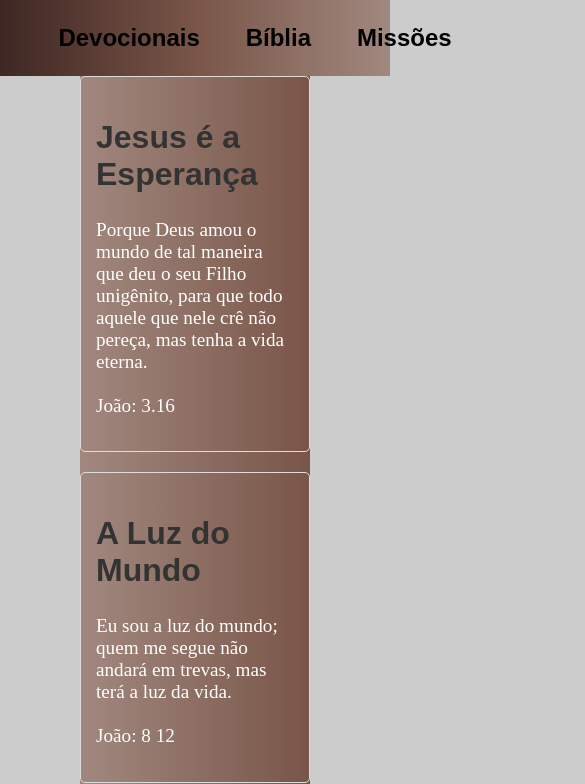
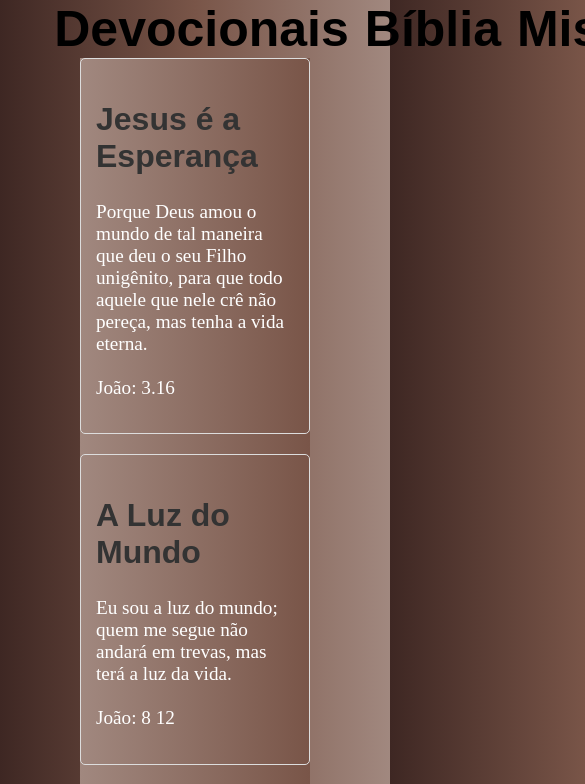
Before and after one commit to Jhonatan-prog-995/pao-diario, a plain HTML site: page index.html in a window 390 px wide. Shown: the top 784 px of the page, 585 px wide, since content can reach past the window. Drawn offline with Linux system fonts and the light colour scheme.

Commit message:
ajuste responsivo do header

```diff
--- a/index.html
+++ b/index.html
@@ -8,6 +8,7 @@
 </head>
 <body>
     <header>
+        <div class="cabecalho">
             <img src="img/logo.jpg" alt="">
             <nav>
                 <ul>
@@ -16,6 +17,7 @@
                     <li><a href="#">Missões</a></li>
                 </ul>
             </nav>
+        </div>
     </header>
 
     <div id="devocional"></div>
--- a/style.css
+++ b/style.css
@@ -4,9 +4,15 @@ body {
     background: linear-gradient(to right, #3e2723, #795548, #a1887f);
   }
 
+.cabecalho{
+    display: flex;
+    margin: 0 5rem;
+}
+
 header{
     display: flex;
     justify-content: center;
+    width: 100%;
 }
 
 header img{
@@ -29,15 +35,14 @@ nav{
 }
 
 ul {
-    height: 100%;
     list-style: none;
     display: flex;
-    width: 100%;
-    justify-content: center;
+    width: 80%;
+    justify-content: space-between;
     align-items: center;
-    gap: 20%;
+    padding: 0;
+    margin: 0;
 }
-
 ul li a {
     font-size: 50px;
     text-decoration: none;
@@ -86,85 +91,4 @@ ul li a:hover {
 
 
 /* ____________________________________________ */
-/* especionar */
-
-/* Estilos para telas até 1024px (tablets e dispositivos com telas médias) */
-@media screen and (max-width: 1620px) {
-    body {
-        background: linear-gradient(to right, #3e2723, #795548, #a1887f);  /* Muda a cor do fundo para telas menores */
-    }
-
-    header {
-        background: linear-gradient(to right, #3e2723, #795548, #a1887f);
-
-    }
-    nav{
-        width: 80%;
-    }
-    header img{
-        width: 20%;
-        margin-left: 80px;
-    }
-
-    ul {
-        height: 100%;
-        list-style: none;
-        display: flex;
-        width: 50%;
-        justify-content: center;
-        align-items: center;
-        gap: 20%;
-    }
-    ul li a {
-        font-size: 1.5rem;
-        text-decoration: none;
-        color: black;
-        font-weight: bold;
-        font-family: Arial, sans-serif;
-        padding: 8px;
-        border-radius: 4rem;
-        transition: all 0.6s ease;
-        outline: none;
-    }
-}
-
-/* Estilos para telas até 768px (telas de tablets em modo retrato ou smartphones maiores) */
-@media screen and (max-width: 768px) {
-    body {
-        background: #e0e0e0;  /* Mudança de fundo para dispositivos móveis */
-    }
-
-    header {
-        padding: 10px;
-        background-color: #d0d0d0;  /* Ajuste de fundo para cabeçalho */
-    }
-
-    /* Outras regras específicas para telas pequenas */
-    .content {
-        padding: 10px;  /* Adicionando um padding pequeno no conteúdo */
-    }
-}
-
-/* Estilos para telas até 480px (smartphones em modo retrato) */
-@media screen and (max-width: 480px) {
-    body {
-        background: #ccc;  /* Alteração de cor de fundo para dispositivos muito pequenos */
-    }
-
-    header {
-        padding: 8px;
-        background-color: #b0b0b0;
-    }
-
-    .content {
-        padding: 8px;
-    }
-
-    h1 {
-        font-size: 1.5em;  /* Ajuste do tamanho da fonte para cabeçalhos */
-    }
-
-    p {
-        font-size: 1em;  /* Ajuste da fonte para texto */
-    }
-}
+/* RESPONSIVO */
```
Lines whose indentation alone changed are shown as unchanged.
